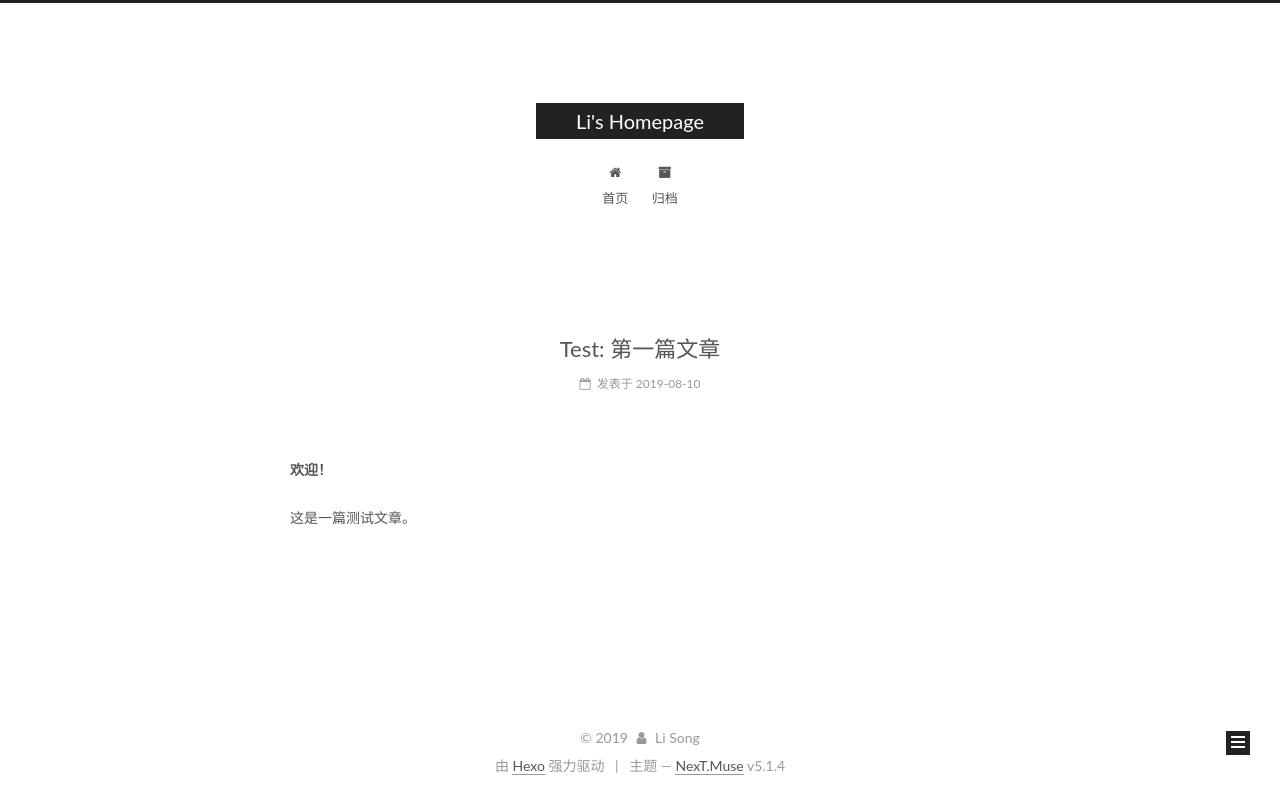
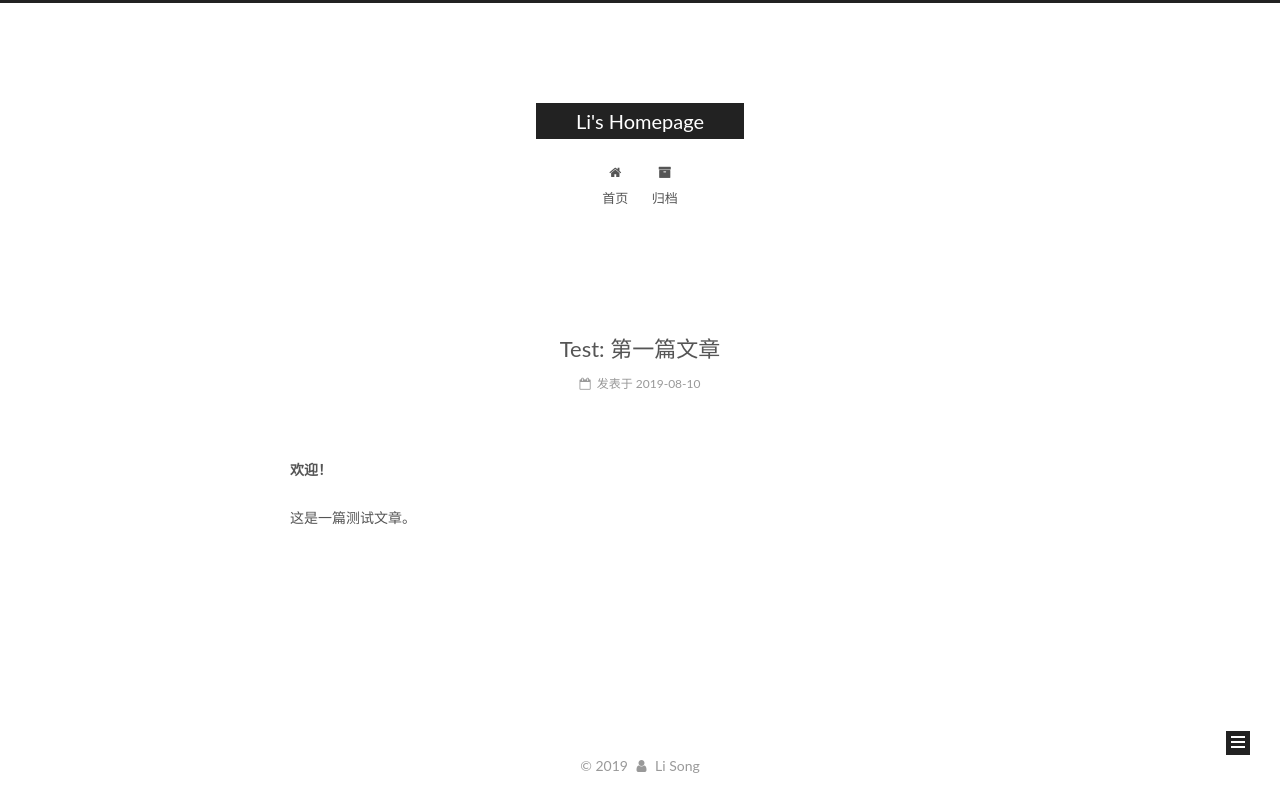
Before and after one commit to sldsg123/sldsg123.github.io, a plain HTML site: page index.html in a window 1280 px wide. Drawn offline with Linux system fonts and the light colour scheme.

Commit message:
Site updated: 2019-08-10 17:15:50

```diff
--- a/index.html
+++ b/index.html
@@ -434,25 +434,6 @@
 </div>
 
 
-  <div class="powered-by">由 <a class="theme-link" target="_blank" href="https://hexo.io">Hexo</a> 强力驱动</div>
-
-
-
-  <span class="post-meta-divider">|</span>
-
-
-
-  <div class="theme-info">主题 &mdash; <a class="theme-link" target="_blank" href="https://github.com/iissnan/hexo-theme-next">NexT.Muse</a> v5.1.4</div>
-
-
-
-
-
-
-
-
-
-
 
 
 
```
